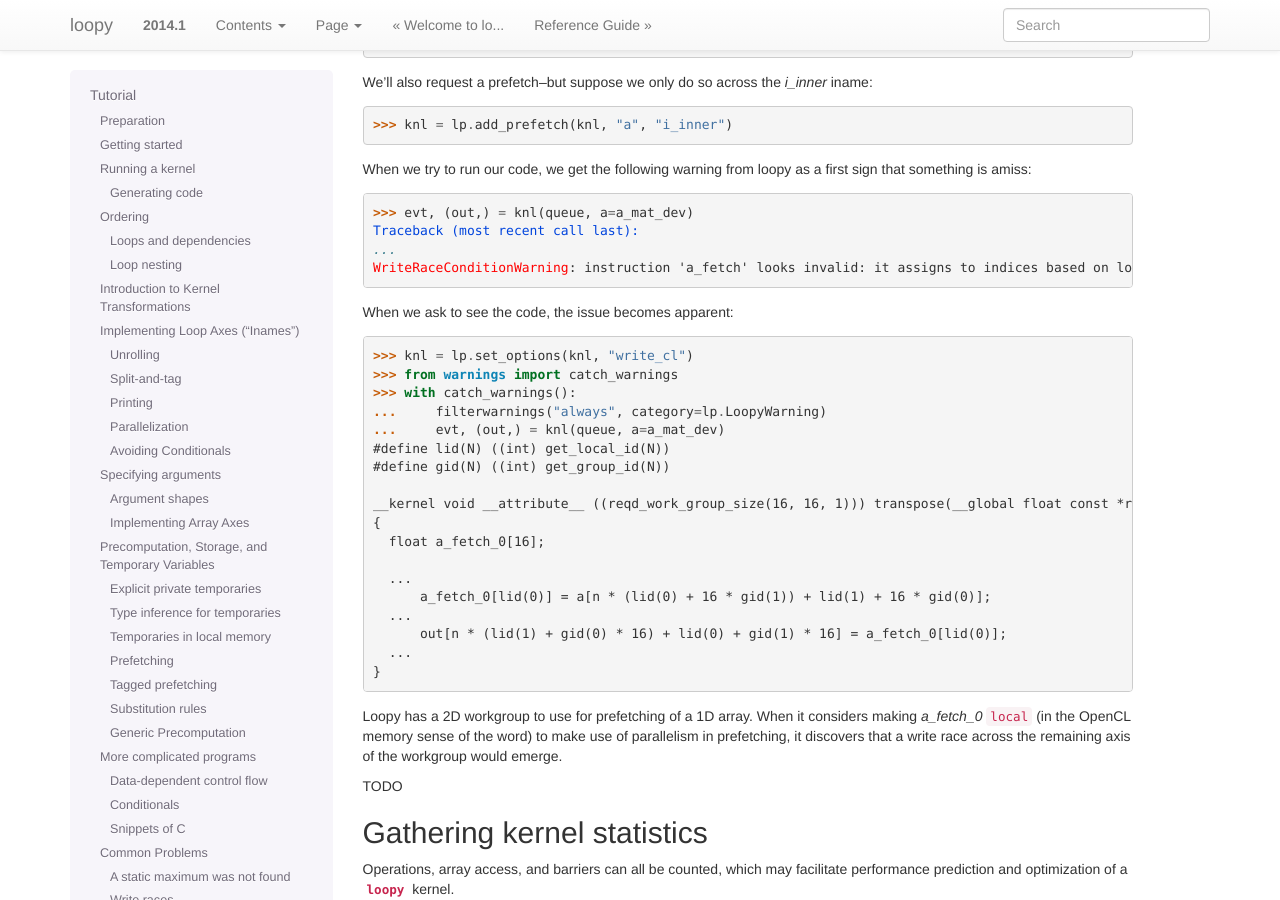
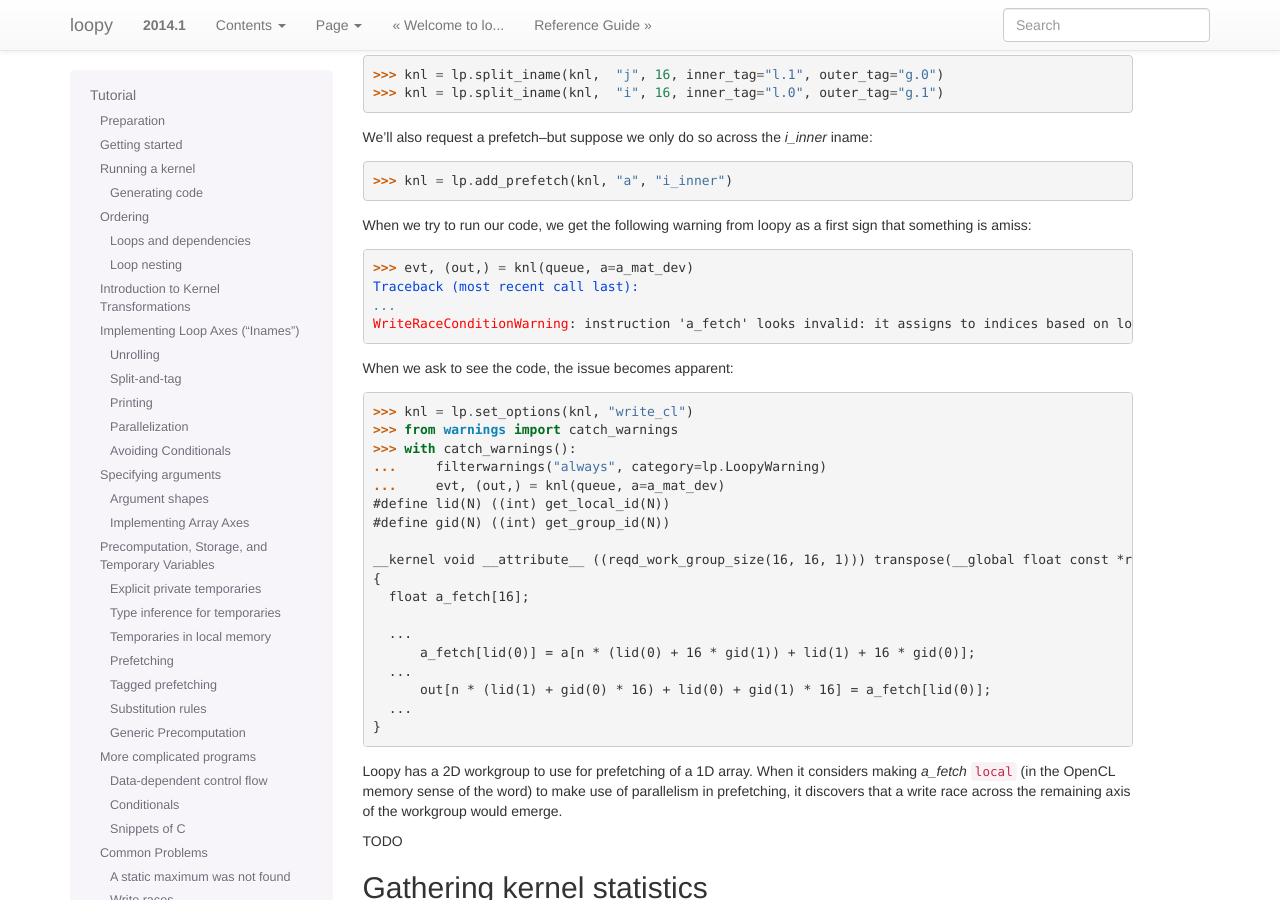
Before and after one commit to inducer/loopy, a Sphinx documentation site: the page built from doc/tutorial.rst, in a window 1280 px wide and 900 px high, scrolled down 17301 px. Built offline with Sphinx 7.4.7, drawn with Linux system fonts in a browser that asks for light colours; some of the changed text lies outside the part shown.

Commit message:
Avoid naming prefetch buffers from add_prefetch() *_fetch_0

```diff
--- a/doc/tutorial.rst
+++ b/doc/tutorial.rst
@@ -997,9 +997,10 @@ transformation exists in :func:`loopy.add_prefetch`:
     >>> evt, (out,) = knl_pf(queue, a=x_vec_dev)
     #define lid(N) ((int) get_local_id(N))
     ...
-        a_fetch_0 = a[16 * gid(0) + lid(0)];
+        a_fetch = a[16 * gid(0) + lid(0)];
+        acc_k = 0.0f;
         for (int k = 0; k <= 15; ++k)
-          acc_k = acc_k + a_fetch_0;
+          acc_k = acc_k + a_fetch;
         out[16 * gid(0) + lid(0)] = acc_k;
     ...
 
@@ -1151,7 +1154,7 @@ sign that something is amiss:
     >>> evt, (out,) = knl(queue, a=a_mat_dev)
     Traceback (most recent call last):
     ...
-    WriteRaceConditionWarning: instruction 'a_fetch' looks invalid: it assigns to indices based on local IDs, but its temporary 'a_fetch_0' cannot be made local because a write race across the iname(s) 'j_inner' would emerge. (Do you need to add an extra iname to your prefetch?) (add 'write_race_local(a_fetch)' to silenced_warnings kernel argument to disable)
+    WriteRaceConditionWarning: instruction 'a_fetch' looks invalid: it assigns to indices based on local IDs, but its temporary 'a_fetch' cannot be made local because a write race across the iname(s) 'j_inner' would emerge. (Do you need to add an extra iname to your prefetch?) (add 'write_race_local(a_fetch)' to silenced_warnings kernel argument to disable)
 
 When we ask to see the code, the issue becomes apparent:
 
@@ -1167,17 +1170,17 @@ When we ask to see the code, the issue becomes apparent:
     <BLANKLINE>
     __kernel void __attribute__ ((reqd_work_group_size(16, 16, 1))) transpose(__global float const *restrict a, int const n, __global float *restrict out)
     {
-      float a_fetch_0[16];
+      float a_fetch[16];
     <BLANKLINE>
       ...
-          a_fetch_0[lid(0)] = a[n * (lid(0) + 16 * gid(1)) + lid(1) + 16 * gid(0)];
+          a_fetch[lid(0)] = a[n * (lid(0) + 16 * gid(1)) + lid(1) + 16 * gid(0)];
       ...
-          out[n * (lid(1) + gid(0) * 16) + lid(0) + gid(1) * 16] = a_fetch_0[lid(0)];
+          out[n * (lid(1) + gid(0) * 16) + lid(0) + gid(1) * 16] = a_fetch[lid(0)];
       ...
     }
 
 Loopy has a 2D workgroup to use for prefetching of a 1D array. When it
-considers making *a_fetch_0* ``local`` (in the OpenCL memory sense of the word)
+considers making *a_fetch* ``local`` (in the OpenCL memory sense of the word)
 to make use of parallelism in prefetching, it discovers that a write race
 across the remaining axis of the workgroup would emerge.
 
```
Also changed, not shown: other parts of doc/tutorial.rst (+5 -3 lines), loopy/__init__.py (+7 -3 lines).
